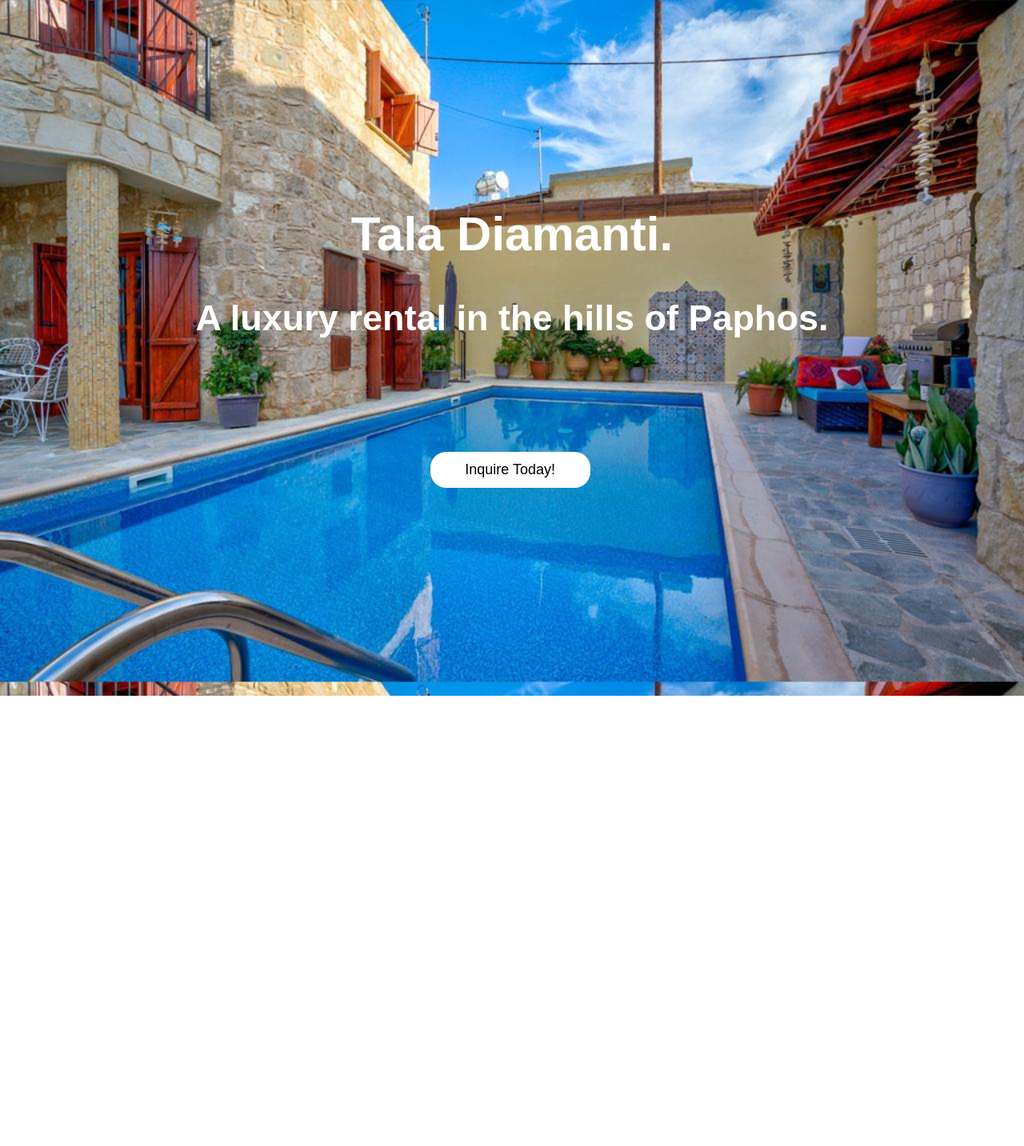
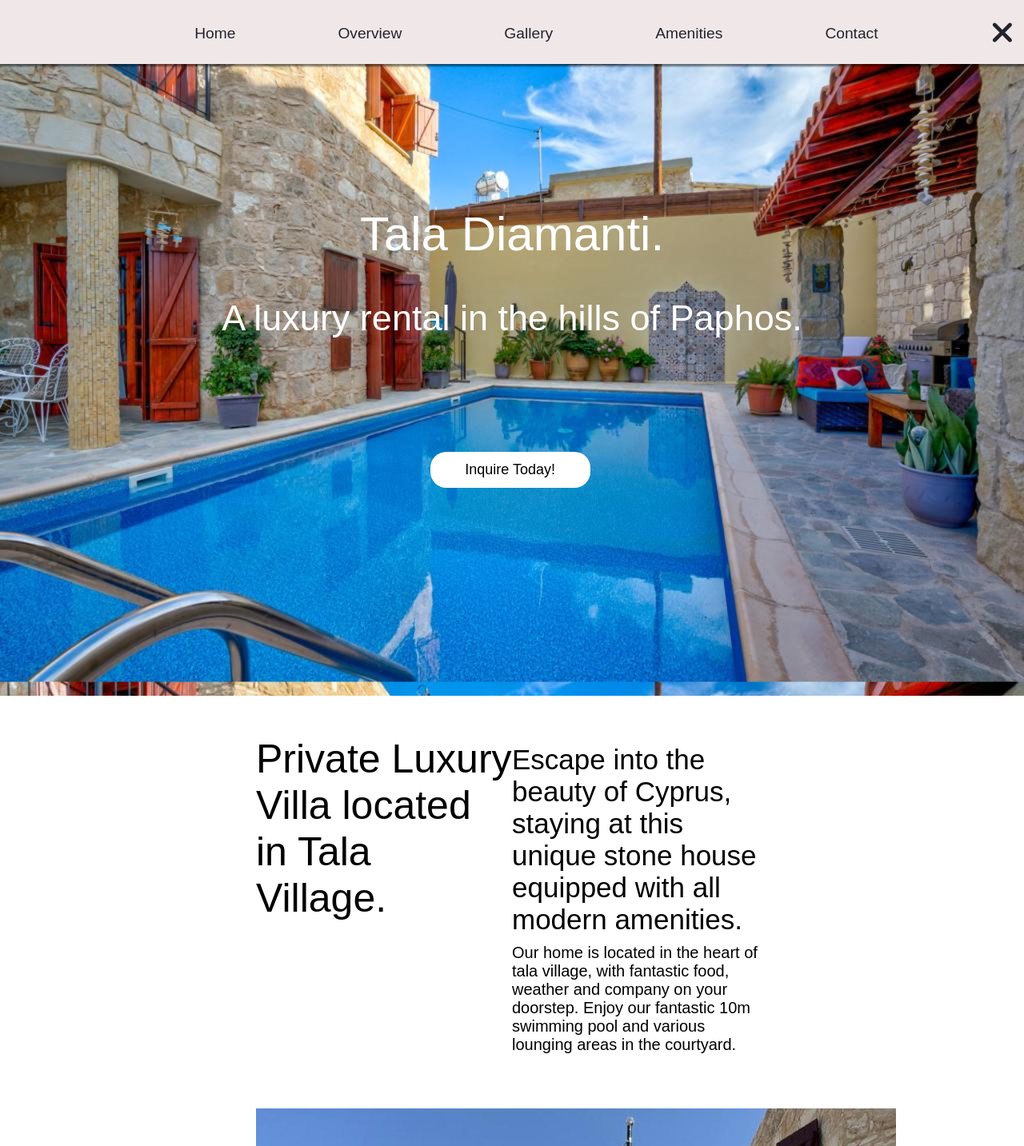
Before and after one commit to EndlessEndless1999/tala-diamanti, a website: page index.html in a window 1280 px wide. Shown: the top 1433 px of the page at 80% size. Drawn offline with Linux system fonts and the light colour scheme; a web font is replaced by a local one.

Commit message:
adds overview

```diff
--- a/css/custom.css
+++ b/css/custom.css
@@ -38,7 +38,7 @@ main {
     height: 2500px;
     width: auto;
     grid-template-columns: 1fr 1fr 1fr 1fr;
-    grid-template-rows: 1fr 1fr 1fr 1fr 1fr;
+    grid-template-rows: 1fr 10% 1fr 1fr 1fr;
     grid-template-areas:
     'hero hero hero hero'
     'overview overview overview overview'
@@ -55,11 +55,41 @@ h1 {
 /* ADD A LOGO OF CYPRUS WITH A PIN WHERE TALA IS IN TOP RIGHT */
 
 .navbar {
-    display: none;
     width: 100%;
     height: 5rem;
     position: fixed;
-    background-color: wheat;
+    background-color: rgb(240, 232, 232);
+    box-shadow: 0px 2px 2px 1px rgba(0, 0, 0, 0.49);
+    z-index: 3;
+}
+
+.navbar-nav {
+    position: relative;
+    top: 28%;
+    left: 9%;
+    padding: 0;
+    margin: 0;
+    display: flex;
+    flex-direction: row;
+    align-items: center;
+    justify-content: center;
+}
+
+.nav-item {
+    font-size: larger;
+    margin-left: 10%;
+    list-style: none;
+}
+
+.nav-link {
+    text-decoration: none;
+    color: #23232e;
+}
+
+.nav-item:last-child {
+    margin-left: auto;
+    position: relative;
+    right: 10%;
 }
 
 .heroContainer {
@@ -83,7 +113,8 @@ h1 {
     grid-area: title;
     color: white;
     font-size: 60px;
-    font-weight: bold;
+    font-weight: 1;
+    font-family: Arial, Helvetica, sans-serif;
 }
 
 .subTitle {
@@ -93,7 +124,7 @@ h1 {
     grid-area: sub;
     color: white;
     font-size: 45px;
-    font-weight: bold;
+    font-weight: 1;
 }
 
 .inquireButton {
@@ -110,7 +141,7 @@ h1 {
     font-family: 'Sofia Sans', sans-serif;
     font-size: large;
     transition: box-shadow 0.3s ease;
-    transition-property: background-color 0.3s ease;
+    transition-property: background-color 2s ease;
     cursor: pointer;
     box-shadow: 0 0 0 0 rgba(143, 64, 248, 0.5), 0 0 0 0 rgba(39, 200, 255, 0.5);
 }
@@ -122,8 +153,39 @@ h1 {
 
 .overviewContainer {
     grid-area: overview;
-    height: 100%;
-    width: 100%
+    height: 20%;
+    width: 100%;
+    display: grid;
+    grid-template-columns: 25% 25% 25% 25%;
+    grid-template-rows: 50% 50%;
+    grid-template-areas:
+    '. title subtitle .'
+    '. . paragraph .'
+    ;
+}
+
+.overTitle {
+    position: relative;
+    top: 20%;
+    grid-area: title;
+    font-size: 50px;
+}
+
+.overSub {
+    position: relative;
+    top: 24%;
+    grid-area: subtitle;
+    font-size: 35px;
+    text-decoration: solid;
+    font-weight: 1;
+}
+
+.overParagraph {
+    grid-area: paragraph;
+    position: relative;
+    top: 24%;
+    font-size: 20px;
+    font-weight: 1;
 }
 
 .galleryContainer {
@@ -136,6 +198,7 @@ h1 {
     width: 100vh;
     height: 100vh;
     position: relative;
+    left: 25%;
 }
 
 .slide {
--- a/index.html
+++ b/index.html
@@ -5,7 +5,9 @@
     <meta http-equiv="X-UA-Compatible" content="IE=edge">
     <meta name="viewport" content="width=device-width, initial-scale=1.0">
     <link rel="stylesheet" href="/css/custom.css">
-    <link rel="preconnect" href="https://fonts.googleapis.com"><link rel="preconnect" href="https://fonts.gstatic.com" crossorigin><link href="https://fonts.googleapis.com/css2?family=Rowdies:wght@300&family=Sofia+Sans:wght@100&display=swap" rel="stylesheet">
+    <link rel="preconnect" href="https://fonts.gstatic.com" crossorigin>
+    <link href="https://fonts.googleapis.com/css2?family=Sofia+Sans:wght@1;400&display=swap" rel="stylesheet">
+    <script src="https://kit.fontawesome.com/f42108bf4b.js" crossorigin="anonymous"></script>
     <title>Document</title>
 </head>
 <body>
@@ -19,6 +21,41 @@
                     <span class="link-text">Home</span>
                 </a>
             </li>
+            <li class="nav-item">
+                <a href="#" class="nav-link">
+
+
+                    <span class="link-text">Overview</span>
+                </a>
+            </li>
+            <li class="nav-item">
+                <a href="#gallery" class="nav-link">
+
+
+                    <span class="link-text">Gallery</span>
+                </a>
+            </li>
+            <li class="nav-item">
+                <a href="#" class="nav-link">
+
+
+                    <span class="link-text">Amenities</span>
+                </a>
+            </li>
+            <li class="nav-item">
+                <a href="#" class="nav-link">
+
+
+                    <span class="link-text">Contact</span>
+                </a>
+            </li>
+            <li class="nav-item">
+                <a href="#" class="nav-link">
+
+
+                    <span class="link-text"><i class="fa-solid fa-xmark fa-2x"></i></span>
+                </a>
+            </li>
         </ul>
     </nav>
 
@@ -29,9 +66,18 @@
             <button type="button" class="inquireButton">Inquire Today!</button>
         </div>
         <div class="overviewContainer">
+            <div class="overTitle">
+                Private Luxury Villa located in Tala Village.
+            </div>
+            <div class="overSub">
+                Escape into the beauty of Cyprus, staying at this unique stone house equipped with all modern amenities.
+            </div>
+            <div class="overParagraph">
+                Our home is located in the heart of tala village, with fantastic food, weather and company on your doorstep. Enjoy our fantastic 10m swimming pool and various lounging areas in the courtyard.
+            </div>
 
         </div>
-        <div class="galleryContainer">
+        <div class="galleryContainer" id="gallery">
             <section aria-label="Newest Photos">
                 <div class="carousel" data-carousel>
                     <button class="carouselButton prev" data-carousel-button="prev">&#8592;</button>
--- a/js/script.js
+++ b/js/script.js
@@ -1,3 +1,4 @@
+
 const buttons = document.querySelectorAll("[data-carousel-button]");
 
 buttons.forEach(button => {
```
